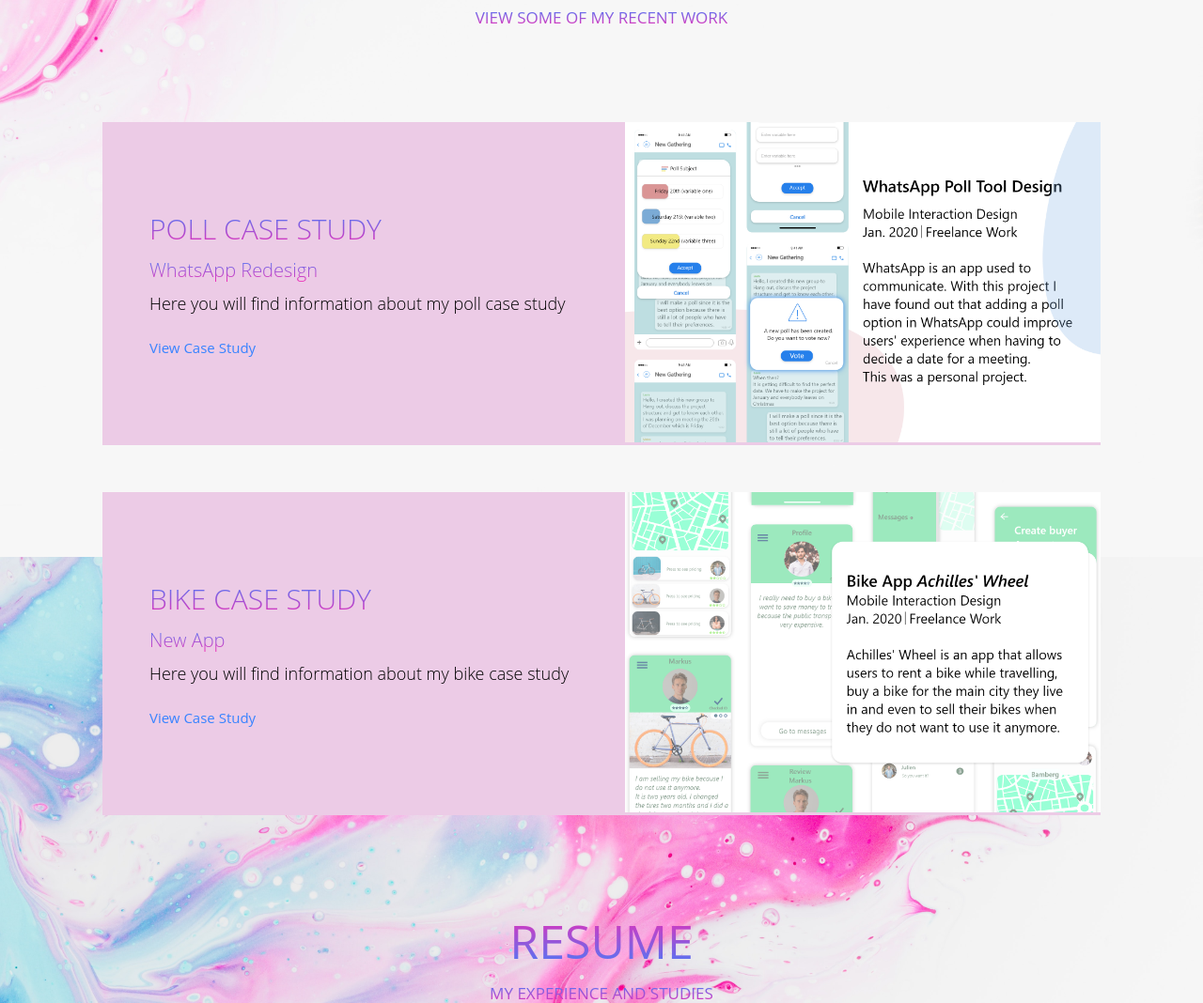
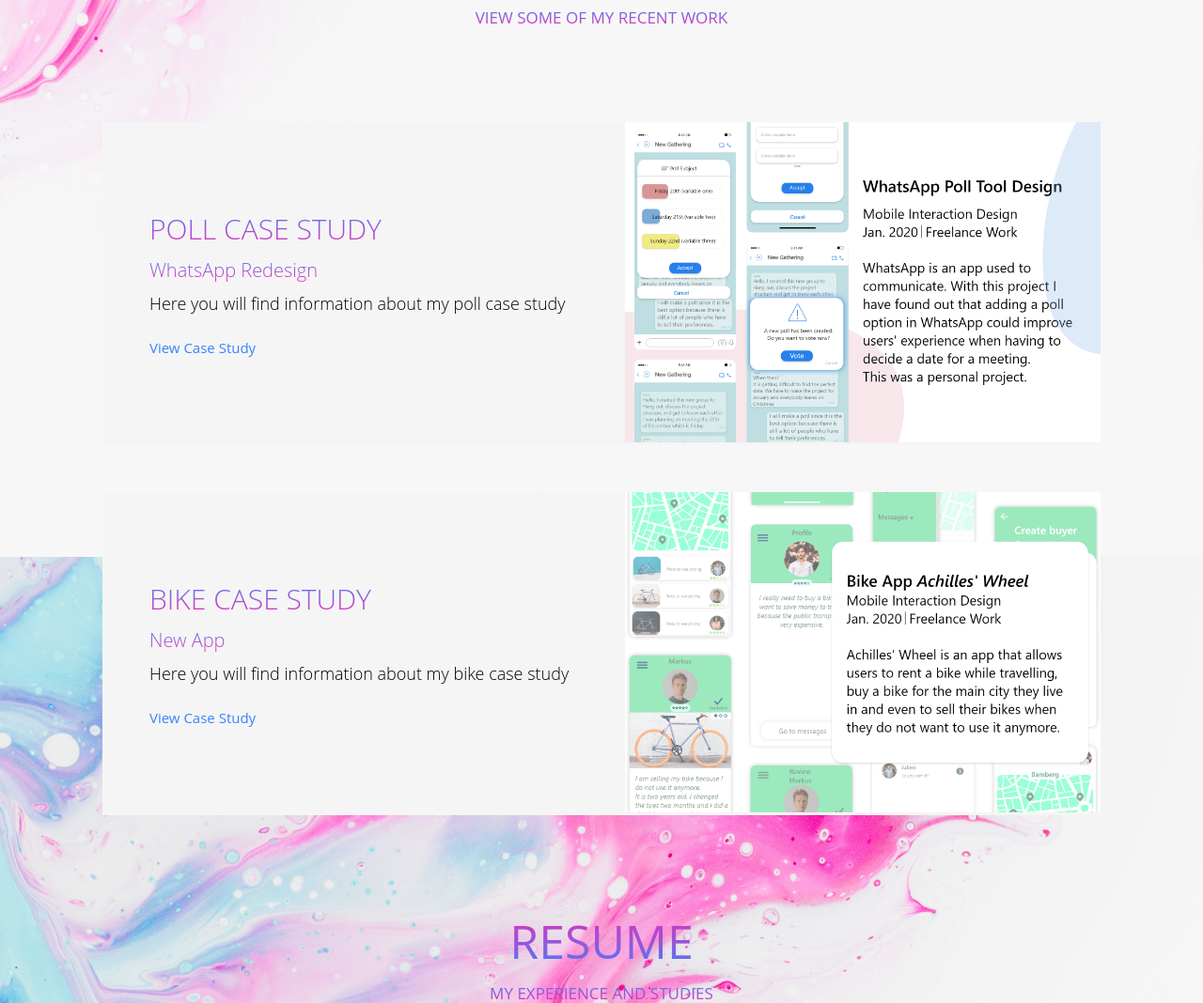
Before and after one commit to frcarrascom/frcarrascom, a plain HTML site: page index.html in a window 1280 px wide. Shown: the part 1327-2395 px from the top of the page at 94% size. Drawn offline with nearby package versions, Linux system fonts and the light colour scheme.

Commit message:
Update main.css

```diff
--- a/main.css
+++ b/main.css
@@ -224,7 +224,7 @@ li{
     align-items: center;
     justify-content: center;
     margin-bottom: 5rem;
-    background-color: #ECCBE6;
+    background-color: whitesmoke;
 }
 
 .portfolio-item:last-child{
```
